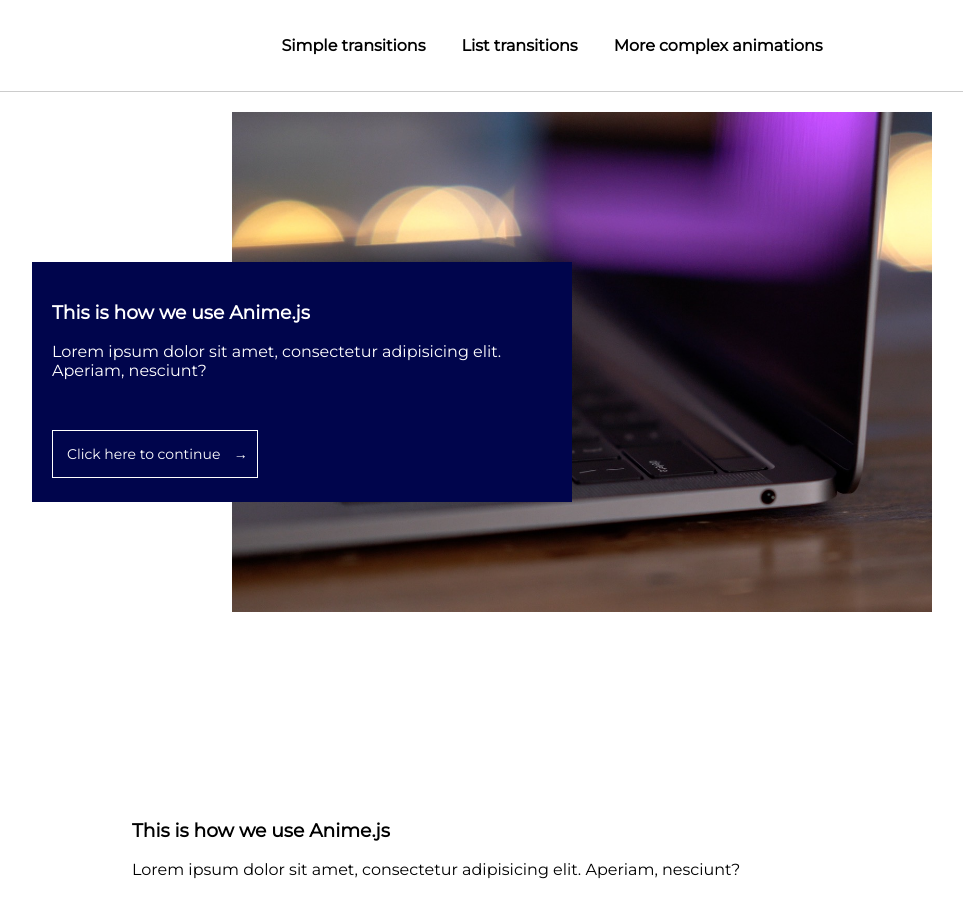
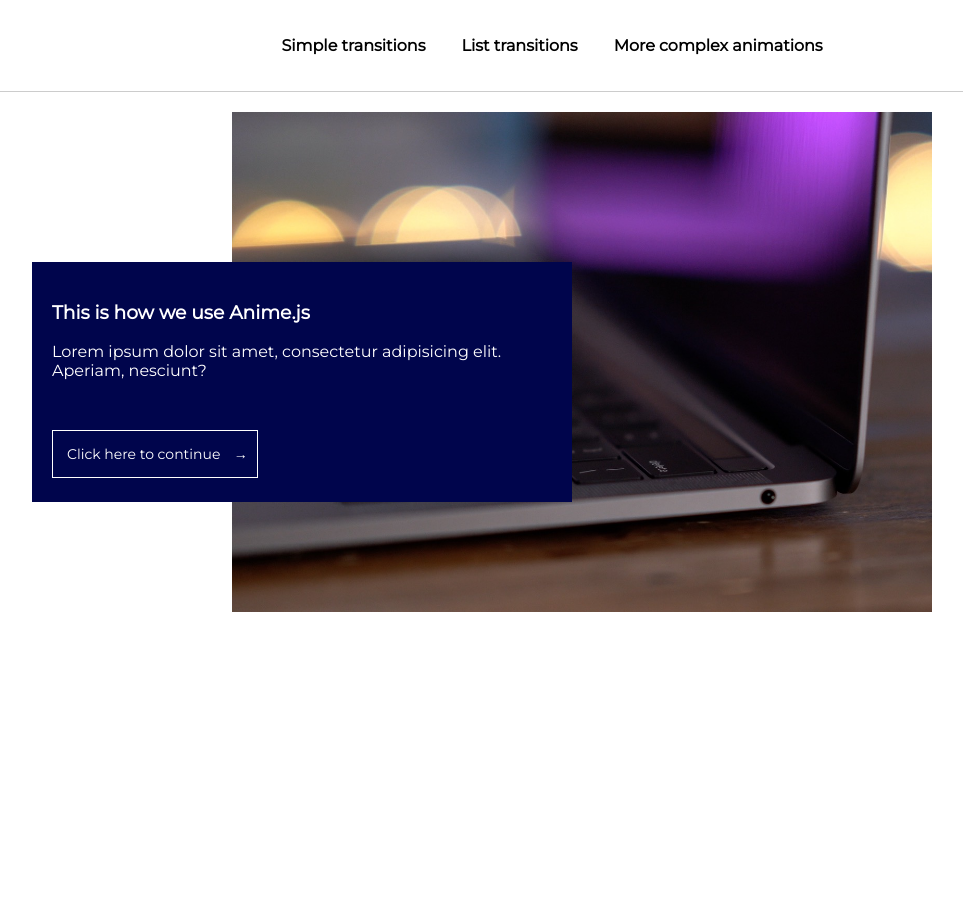
Before and after one commit to aleksandarrusev/animated-user-interfaces-with-react, a React (Create React App) app: page /anime in a window 1280 px wide. Shown: the top 918 px of the page, without its empty margins (108-1071 px from the left). After the commit the page ends 800 px from the top, so only its background shows below. Built offline with nearby package versions, Linux system fonts and the light colour scheme.

Commit message:
removed code added just for test purposes

```diff
--- a/src/pages/Anime/Anime.js
+++ b/src/pages/Anime/Anime.js
@@ -76,24 +76,6 @@
                         </div>
                     </div>
                 </div>
-                <div className="scroll-container">
-                    <div className="2image-box">
-                        <div className="image-box-overlay"></div>
-                    </div>
-                    <div className="2text-box">
-                        <h3 className="heading-container">
-                            <span className="heading">This is how we use Anime.js</span>
-                        </h3>
-                        <p className="description-container">
-                            <span className="description">Lorem ipsum dolor sit amet, consectetur adipisicing elit. Aperiam, nesciunt?</span>
-                        </p>
-                        <div className="button-container">
-                            <button className="btn-open">Click here to continue <span className="arrow">&rarr;</span>
-                            </button>
-                        </div>
-                    </div>
-                </div>
-
             </div>
         </Transition>)
 };
```
